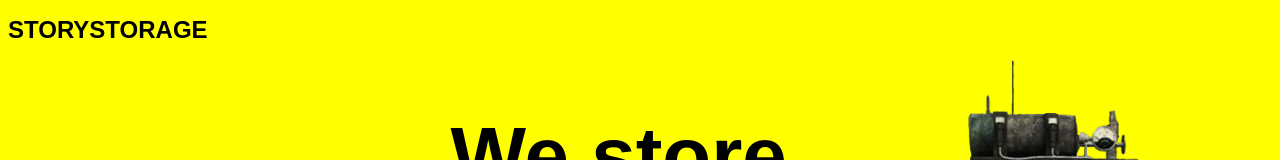
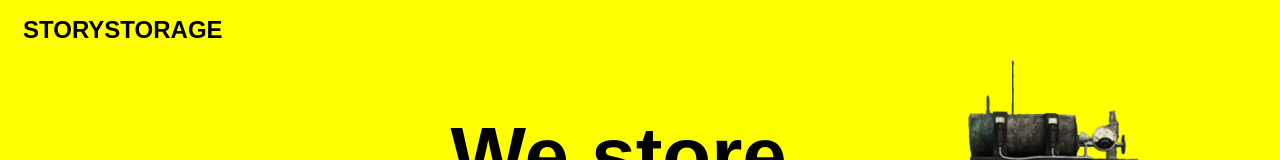
Before and after one commit to Aigeec/story-storage, an Angular app: page / in a window 1280 px wide. Shown: the top 160 px of the page. Built offline with nearby package versions, Linux system fonts and the light colour scheme.

Commit message:
Code: Silly change to test the push

```diff
--- a/src/app/app.component.scss
+++ b/src/app/app.component.scss
@@ -1,4 +1,5 @@
 .app__title {
+  padding-left: 15px;
   text-align: left;
   font-size: 0.75em;
 }
```
